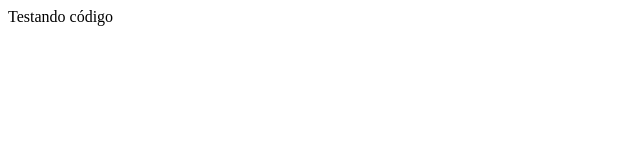
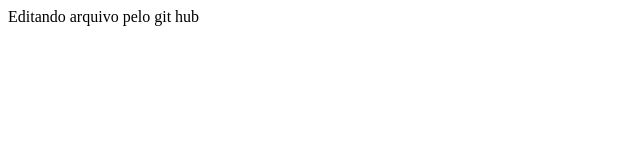
Before and after one commit to JaoOliveira25/App-Bloco-de-Notas-, a plain HTML site: page index.html in a window 1280 px wide. Shown: the whole page, without its empty margins (0-640 px from the left). Drawn offline with Linux system fonts and the light colour scheme.

Commit message:
Update index.html
editando arquivo pelo github

```diff
--- a/index.html
+++ b/index.html
@@ -6,6 +6,6 @@
     <title>Sticky Notes</title>
 </head>
 <body>
-    <html>Testando código</html>
+    <html>Editando arquivo pelo git hub </html>
 </body>
 </html>
```
